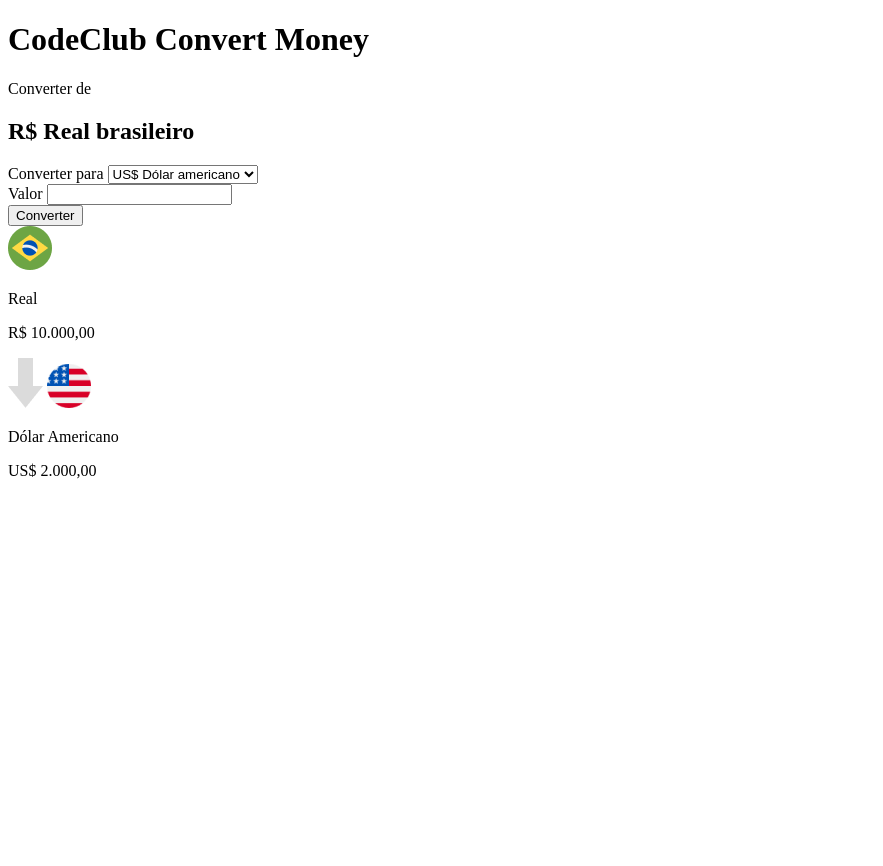
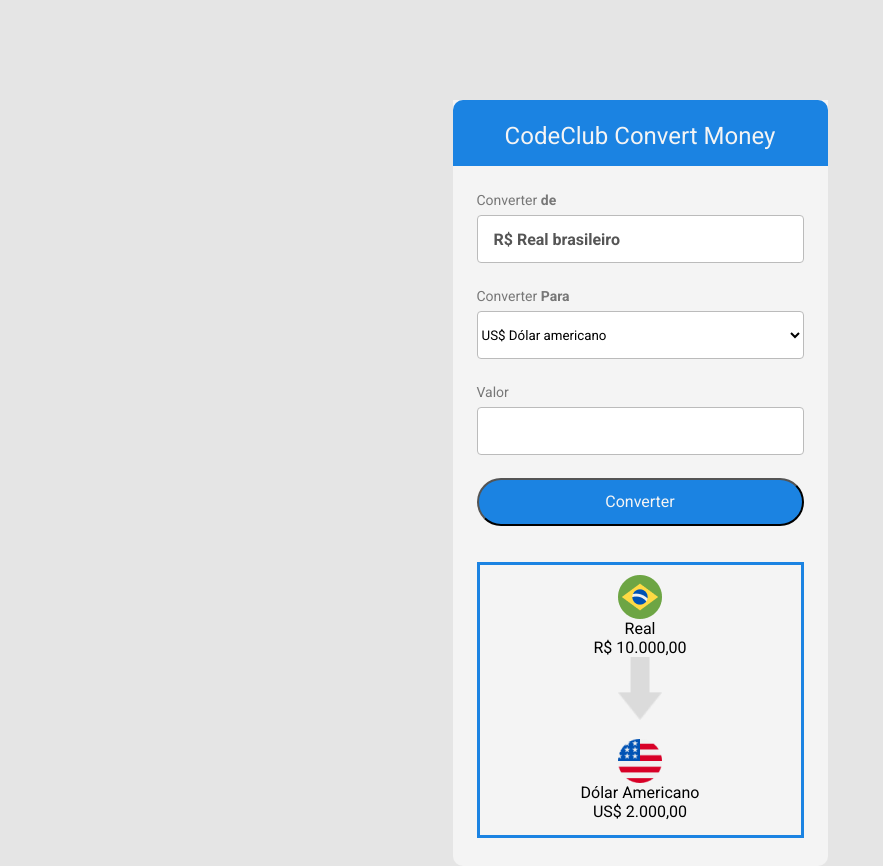
Before and after one commit to welinsonmacedo/currency-converter, a plain HTML site: page index.html in a window 1280 px wide. Shown: the whole page, without its empty margins (0-883 px from the left). Before the commit the page ends 800 px from the top, so only its background shows below. Drawn offline with Linux system fonts and the light colour scheme.

Commit message:
css v.1
css v.1

```diff
--- a/index.html
+++ b/index.html
@@ -15,44 +15,47 @@
 
 <body>
     <div id="container">
+        <div id="container-header">
             <header>
-            <h1>CodeClub Convert Money</h1>
+                <h1 id="title">CodeClub Convert Money</h1>
             </header>
         </div>
         <main>
             <section>
-            <label for="">Converter de
-                <h2>R$ Real brasileiro</h2>
-            </label>
+                <span class="sub-titles">Converter <b> de</b></span> </br>
+                <div class="container-moedas">
+                    <p class="title-moedas"> <span> R$</span> Real brasileiro<p>
+                </div>
+
             </section>
-        <section>Converter para
-            <label for="">
-                <select name="" id="">
-                    <option value=""> US$ Dólar americano</option>
-                    <option value="">€ Euro</option>
-                    <option value="">Bitcoin</option>
+            <section>
+                <span class="sub-titles">Converter <b> Para</b></span></br>
+                <select name="" id="optionsMoedas" class="container-moedas" >
+                    <option value="" class="title-moedas"> US$ Dólar americano</option>
+                    <option value="" class="title-moedas">€ Euro</option>
+                    <option value="" class="title-moedas">Bitcoin</option>
                 </select>
                 </label>
             </section>
             <section>
-            <label for="">Valor
-                <input type="number" name="" id="">
-            </label>
+                <span class="sub-titles">Valor</span></br>
+                <input type="number" name="" id="" class="container-moedas">
+
             </section>
             <section>
-            <button>Converter</button>
+                <button id="button">Converter</button>
             </section>
-        <div>
-            <img src="./assets/brasil 2.png" alt="">
+            <div id="container-result">
+                <img src="./assets/brasil 2.png"  alt="">
                 <p>Real</p>
                 <p>R$ 10.000,00</p>
-            <img src="./assets/Vector.png" alt="">
+                <img src="./assets/Vector.png"  alt=""></br>
                 <img src="./assets/estados-unidos (1) 1.png" alt="">
                 <p>Dólar Americano</p>
                 <p>US$ 2.000,00</p>
             </div>
         </main>
-
+    </div>
 </body>
 
 </html>
--- a/style.css
+++ b/style.css
@@ -0,0 +1,97 @@
+* {
+    margin: 0;
+    padding: 0;
+    box-sizing: border-box;
+    font-family: 'Roboto', sans-serif;
+}
+
+body {
+    background-color: #E5E5E5;
+    ;
+}
+
+main {
+    padding: 24px;
+}
+
+#container {
+    width: 375px;
+    height: 766px;
+    margin: 0 auto;
+    margin-top: 100px;
+    background-color: #F4F4F4;
+    border-radius: 0 0 10px 10px;
+
+}
+
+#container-header {
+    width: 375px;
+    height: 66px;
+    background: #1B83E2;
+    border-radius: 10px 10px 0 0;
+}
+
+#title {
+    padding-top: 30px;
+    text-align: center;
+    font-style: normal;
+    font-weight: 300;
+    font-size: 24px;
+    line-height: 12px;
+    color: #F4F4F4;
+
+}
+
+.sub-titles {
+    font-style: normal;
+    font-weight: 400;
+    font-size: 14px;
+    line-height: 18px;
+    color: #777777;
+
+
+}
+
+.container-moedas {
+    width: 327px;
+    height: 48px;
+    background: #FFFFFF;
+    border: 1px solid #BBBBBB;
+    border-radius: 4px;
+    margin: 6px 0 23px 0;
+}
+
+.title-moedas {
+    padding: 15px 178px 15px 16px;
+    font-style: normal;
+    font-weight: 700;
+    font-size: 16px;
+    line-height: 18px;
+    color: #555555;
+}
+
+#button {
+    background: #1B83E2;
+    border-radius: 25px;
+    width: 327px;
+    height: 48px;
+    font-style: normal;
+    font-weight: 500;
+    font-size: 16px;
+    line-height: 18px;
+    color: #F4F4F4;
+}
+
+#container-result {
+    border: 3px solid #1B83E2;
+    width: 327px;
+    height: 276px;
+    margin-top: 36px;
+    display: flex;
+    flex-direction: column;
+    align-items: center;
+    padding-top: 10px;
+}
+#container-result img{
+    width: 44px;
+}
```
Lines whose indentation alone changed are shown as unchanged.
